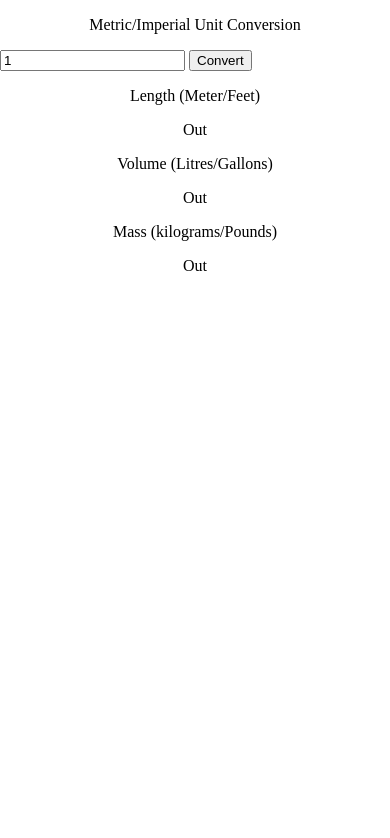
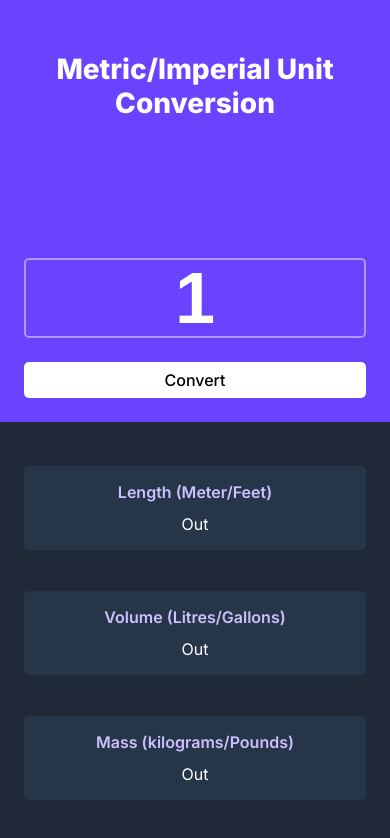
Before and after one commit to devang-chauhan/unit-conveter, a plain HTML site: page index.html in a window 390 px wide. Drawn offline with Linux system fonts and the light colour scheme.

Commit message:
style(style.css): small screen style working

```diff
--- a/css/style.css
+++ b/css/style.css
@@ -1,111 +1,146 @@
-
-body{
-    margin: 0px;
+* {
+    box-sizing: border-box;
 }
 
-p{
-    text-align: center;
+body,
+button {
+    font-family: 'Inter', sans-serif;
 }
 
-#gradient {
-    background-image: linear-gradient(
-  45deg,
-  hsl(240deg 100% 20%) 0%,
-  hsl(289deg 100% 21%) 11%,
-  hsl(315deg 100% 27%) 22%,
-  hsl(329deg 100% 36%) 33%,
-  hsl(337deg 100% 43%) 44%,
-  hsl(357deg 91% 59%) 56%,
-  hsl(17deg 100% 59%) 67%,
-  hsl(34deg 100% 53%) 78%,
-  hsl(45deg 100% 50%) 89%,
-  hsl(55deg 100% 50%) 100%
-);
-    margin-top: 0;
-    border: 0px;
-    overflow: auto;
+body {
+    margin: 0;
+    height: 100vh;
+    width: 100vw;
+    display: flex;
+    flex-direction: column;
+    align-items: center;
+    justify-content: center;
+    background: black;
+}
+
+.container {
+    width: 40%;
+    display: flex;
+    flex-direction: column;
+}
+
+.pad {
+    padding: 1.5em;
 }
 
 
-#heading{
-    height: 38px;
-    text-align: center;
-    font-family: 'arial';
-    font-style: 'extra bold';
-    font-weight: 800;
-    font-size: 22px;
-    line-height: 38px;
-    letter-spacing: 0em;
-    color: #FFFFFF;
-    padding-top: 53px;
-    margin-top: 0px;
-    border-top: 0px;
+/* header */
+
+header {
+    width: 100%;
+    height: 50vh;
+    padding: 0;
+    margin: 0;
+    display: flex;
+    flex-direction: column;
+    justify-content: space-between;
+    background: #6943FF;
 }
 
-/* #number{
-    height: 51.23px;
-    font-family: 'arial';
-    font-style: 'extra bold';
+.input {
+    padding: 0;
+    margin: 0;
+    display: flex;
+    flex-direction: column;
+    align-items: center;
+}
+
+header p {
+    font-size: 1.75rem;
     font-weight: 800;
-    font-size: 97.5723px;
-    line-height: 24px;
+    margin-top: 0 0 0 0;
     text-align: center;
-    color: #FFFFFF;
-    padding-bottom: 54px;
-    margin-bottom: 0px;
-    border-bottom: 0px;
-    margin-top:64px;
-} */
+    color: white;
+}
+
+header input {
+    background: #6943FF;
+    height: 5rem;
+    border-radius: 5px;
+    border: 2px solid #B295FF;
+    font-size: 4.5rem;
+    font-weight: 800;
+    color: white;
+    text-align: center;
+    padding: 0;
+    margin: 0;
+}
+
+.width {
+    width: 50%;
+}
+
+header button {
+    background: white;
+    border: none;
+    border-radius: 5px;
+    font-size: 1rem;
+    font-weight: 500;
+    padding: 0.5em 2em;
+    margin: 1.5em 0 0 0;
+}
 
 
+/* main */
 
-/* #number{
-    height: 51.23px;
-    font-family: 'arial';
-    font-style: 'extra bold';
-    font-weight: 800;
-    font-size: 97.5723px;
-    line-height: 24px;
-    color: #FFFFFF;
-    padding-bottom: 54px;
-    margin-bottom: 0px;
-    border-bottom: 0px;
-    margin-top:64px;
-} */
-
-.list-input{
-    display: block;
-    text-align: center;
+main {
+    height: 50vh;
+    background: #1F2937;
+    display: flex;
+    flex-direction: column;
+    align-items: center;
+    justify-content: space-around;
 }
 
-.list-input li{
-    display: inline;
-    vertical-align: middle;
-}
-.unit {
-    height: 25px;
-    font-family: 'arial';
-    font-style: 'semi bold';
-    font-weight: 600;
-    font-size: 14px;
-    line-height: 20px;
-    text-align: center;
-    color: black;
-    margin-top: 37px;
-    margin-bottom: 0px;
-    padding-bottom: 0px;
+main div {
+    width: 100%;
+    background: #273549;
+    display: flex;
+    flex-direction: column;
+    align-items: center;
+    justify-content: center;
+    border-radius: 5px;
 }
 
-.conversion {
-    height: 25px;
-    font-family: 'arial';
-    font-style: 'normal';
-    font-weight: 400;
-    font-size: 14px;
-    line-height: 20px;
-    text-align: center;
-    color: black;
-    padding-top: 5px;
-    margin:0px;
+
+main div p {
+    margin: 0;
+    padding: 0;
+}
+
+.title {
+    font-size: 1.2rem;
+    font-weight: 600;
+    color: #CCC1FF;
+    margin: 1em 0 0.75em 0;
+}
+
+.output {
+    color: white;
+    font-size: 1rem;
+    padding-bottom: 1em;
+}
+
+
+@media screen and (max-width: 450px) {
+
+    .container {
+        width: 100vw;
+        height: 100vh;
+    }
+
+    .width {
+        width: 100%;
+    }
+
+    .title,
+    .output {
+        font-size: 1rem;
+    }
 
 }
```
